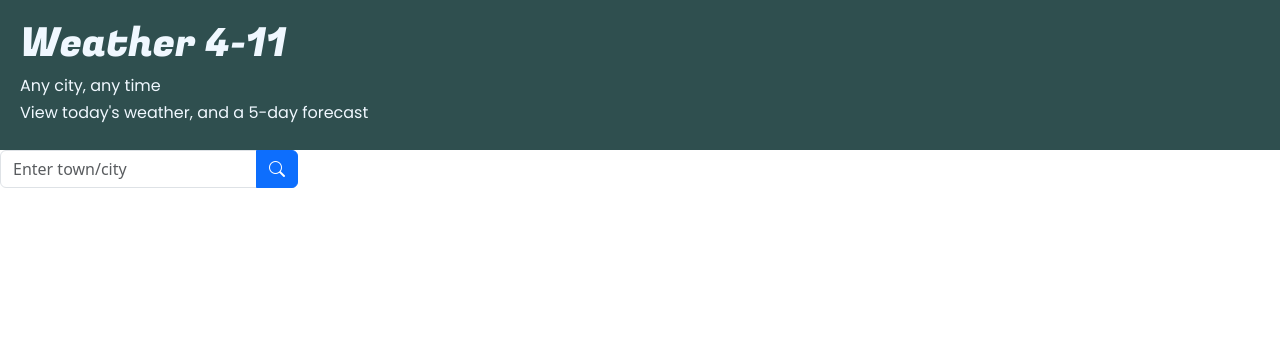
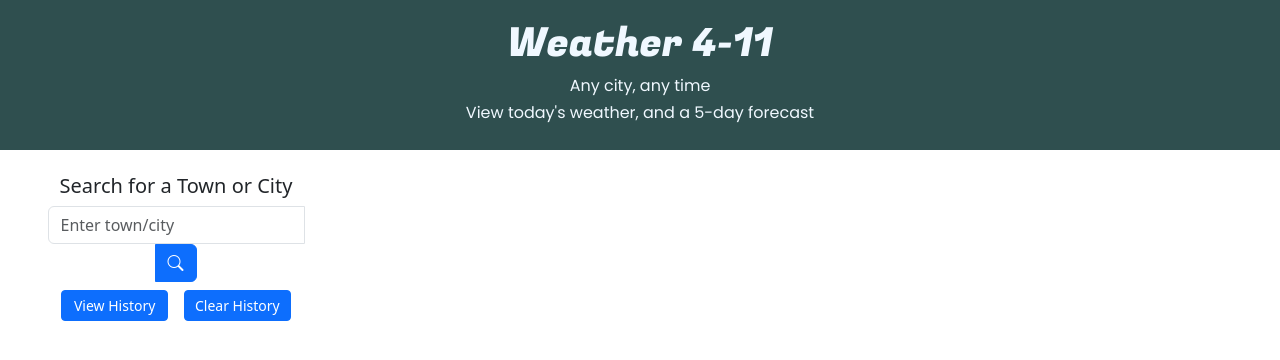
Before and after one commit to melissataylor1/Weather-411-API-Application, a plain HTML site: page index.html in a window 1280 px wide. Drawn offline with nearby package versions, Linux system fonts and the light colour scheme.

Commit message:
added view2 history button

```diff
--- a/index.html
+++ b/index.html
@@ -3,7 +3,7 @@
 
     <head>
         <meta charset="UTF-8"/>
-        <meta name="viewport" content="width=device-width, initial-scale=1.0"/>
+        <meta name="viewport" content="width=device-width, initial-scale=1.0 shrink-to-fit=no"/>
         <title>Weather 4-11</title>
         <link rel="stylesheet" href="assets/styles.css"/>
          <!--Bootstrap icons-->
@@ -18,19 +18,22 @@
 
 
     <body>
-        <header>
+        <header class="container-fluid text-center">
             <h1>Weather 4-11</h1>
             <h6>Any city, any time</h6>
             <h6>View today's weather, and a 5-day forecast</h6>
         </header>
 
-        <div>
+        <div class="container-fluid">
             <section>
                 <!-- PSEUDO CODE-->
                 <!-- One side is earch bar with (clicklable) search history below -->
 
-
-                <div class="input-group">
+<!-- search bar-->
+<div class="row">
+    <div class="col-3 m-3">
+        <h5 class="text-center m-2">Search for a Town or City</h5>
+                <div class="input-group d-flex justify-content-center">
                     <div class="form-outline">
                       <input type="search" id="search-bar" class="form-control" placeholder="Enter town/city">
                     </div>
@@ -38,7 +41,13 @@
                         <i class="bi bi-search"></i>
                     </button>
                   </div>
+                  <div class="row d-flex justify-content-center">
+                  <button class="btn btn-primary m-2 btn-sm col-4" type="button" id="clearHistory">View History</button>
 
+                    <button class="btn btn-primary m-2 btn-sm col-4" type="button" id="clearHistory">Clear History</button>
+                      <form id="history"></form>
+                </div>
+    </div>
                 <!-- Other side is weather info for city -->
 
             </section>
@@ -48,7 +57,7 @@
                 <!-- Today's info at top with name of city and image big -->
                 <!-- 5-day forecast below -->
             </section>
-        </div>
+</div>
         <script src="assets/script.js"></script>
          <!--Bootstrap-->
         <script src="https://cdn.jsdelivr.net/npm/bootstrap@5.3.0-alpha1/dist/js/bootstrap.bundle.min.js" integrity="sha384-w76AqPfDkMBDXo30jS1Sgez6pr3x5MlQ1ZAGC+nuZB+EYdgRZgiwxhTBTkF7CXvN" crossorigin="anonymous"></script>
```
Also changed, not shown: assets/styles.css (line endings or trailing spaces).
